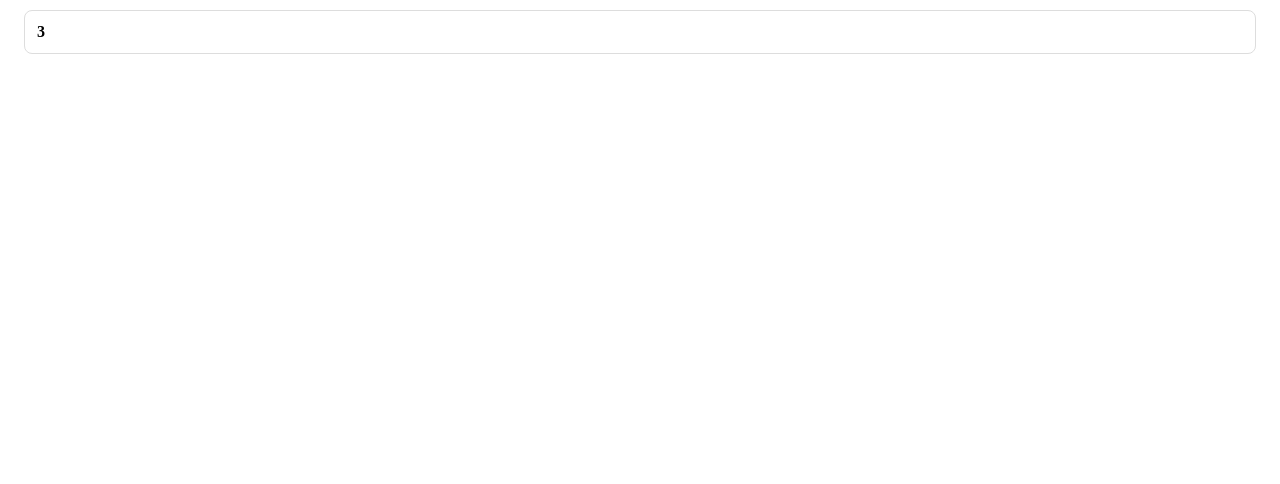
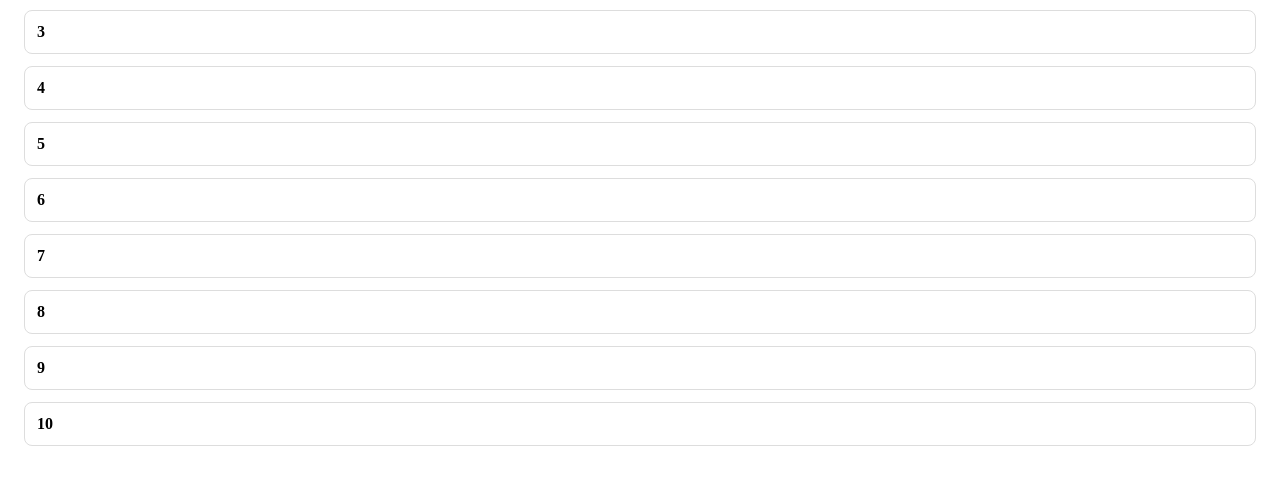
Before and after one commit to its-thakshila/Task03_SingleEventDetails, a React (Vite) app in the folder frontend/dashboard/: page / in a window 1280 px wide. Shown: the part 206-690 px from the top of the page. Built offline with nearby package versions, Linux system fonts and the light colour scheme.

Commit message:
All events added to the event page

```diff
--- a/frontend/dashboard/src/App.jsx
+++ b/frontend/dashboard/src/App.jsx
@@ -6,6 +6,13 @@ const events = [
   { id: 1 },
   { id: 2 },
   { id: 3 },
+  { id: 4 },
+  { id: 5 },
+  { id: 6 },
+  { id: 7 },
+  { id: 8 },
+  { id: 9 },
+  { id: 10 },
 ];
 
 function Home() {
```
